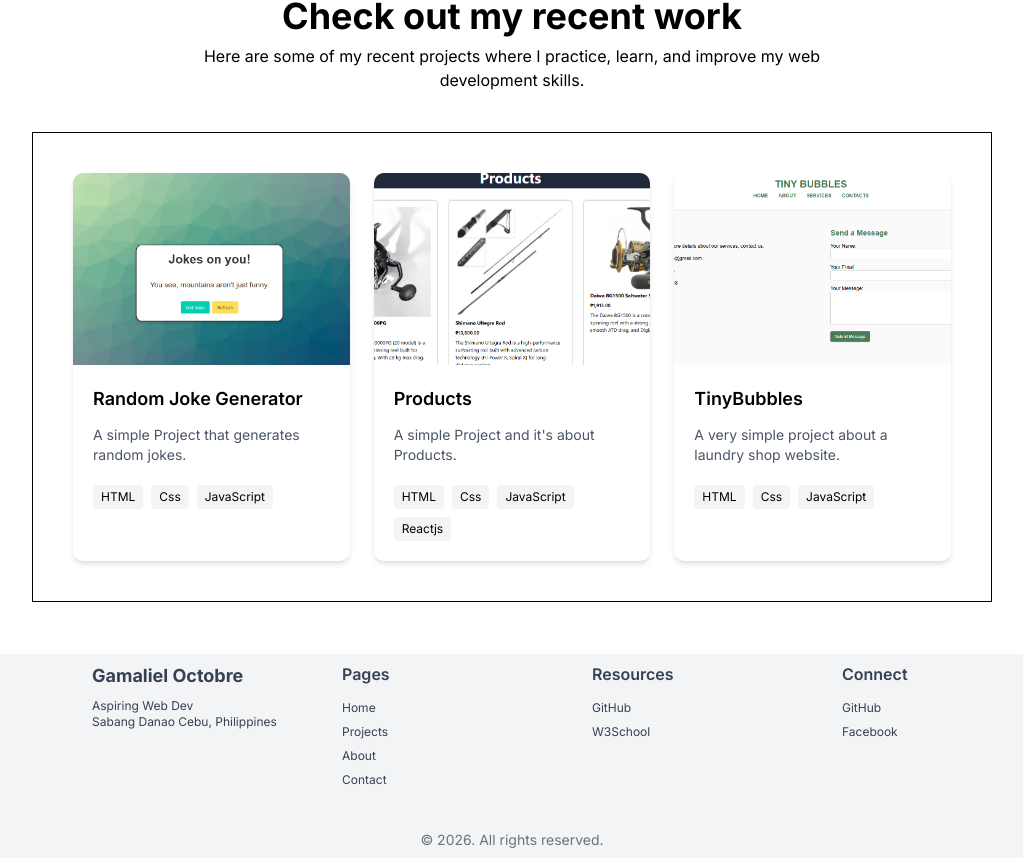
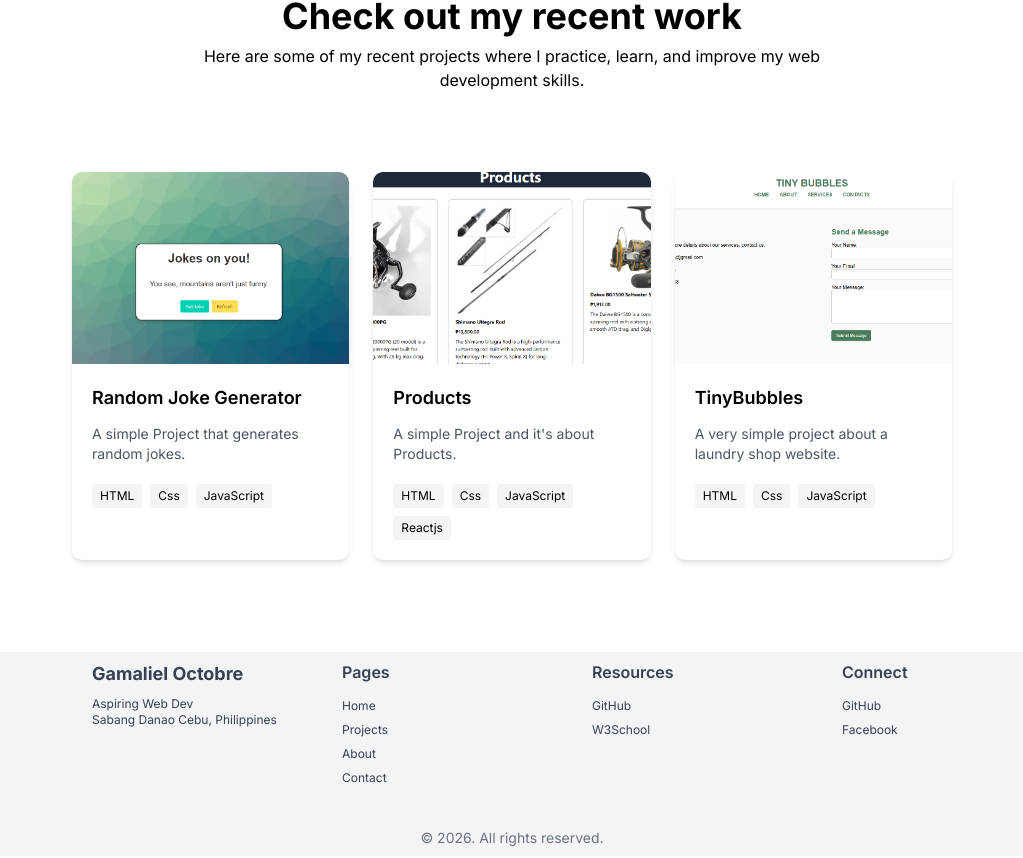
Before and after one commit to Gam10196/myportfolio, a Next.js app: page / in a window 1280 px wide. Shown: the part 708-1566 px from the top of the page, without its empty margins (128-1151 px from the left). Built offline with nearby package versions, Linux system fonts and the light colour scheme.

Commit message:
removed border Homepage

```diff
--- a/app/(guest)/(home)/page.tsx
+++ b/app/(guest)/(home)/page.tsx
@@ -111,7 +111,7 @@ export default function Homepage() {
       </div>
 
       {/* Projects Grid */}
-      <div className="border mt-10 p-10">
+      <div className="mt-10 p-10">
         <div className="max-w-6xl mx-auto grid md:grid-cols-3 gap-6">
 
           {projects.map((project, index) => (
```
